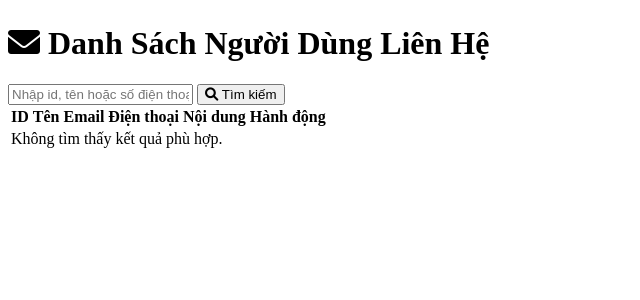
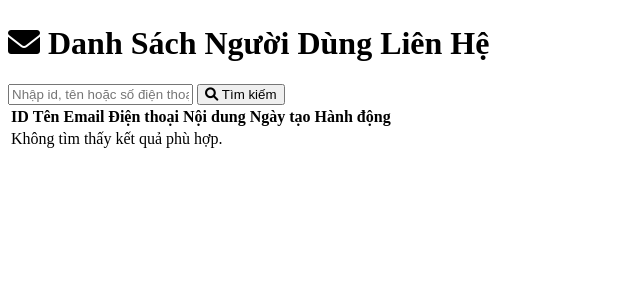
Before and after one commit to NLHN76/Store, a PHP site: page /store/admin_contact.php in a window 1280 px wide. Shown: the part 242-542 px from the top of the page, without its empty margins (0-640 px from the left). Run offline with PHP 8.4, Linux system fonts and the light colour scheme; tables that the repository leaves empty or names only in its code hold one stand-in row (values such as "Sample post").

Commit message:
Thêm ngày tạo của liên hệ admin

```diff
--- a/admin/contact/admin_contact.php
+++ b/admin/contact/admin_contact.php
@@ -39,6 +39,7 @@
                     <th>Email</th>
                     <th>Điện thoại</th>
                     <th>Nội dung</th>
+                    <th>Ngày tạo</th>
                     <th>Hành động</th>
                 </tr>
             </thead>
@@ -53,6 +54,7 @@
                                 <td>".htmlspecialchars($row['email'])."</td>
                                 <td>".htmlspecialchars($row['phone'])."</td>
                                 <td>".htmlspecialchars($row['message'])."</td>
+                                  <td>".htmlspecialchars($row['created_at'])."</td>
                                 <td>
                                     <form class='delete-form' action='' method='POST' onsubmit='return confirm(\"Bạn có chắc chắn muốn xóa không?\")'>
                                         <input type='hidden' name='id' value='{$row['id']}'>
--- a/shipper/shipper_dashboard.php
+++ b/shipper/shipper_dashboard.php
@@ -71,6 +71,7 @@
                         };
                     }
                 ?>
+
                 <tr class="<?= $status_class ?>"
                     <?= $row['status'] !== 'Đã giao hàng' ? 'data-bs-toggle="collapse" data-bs-target="#order'.$row['id'].'" style="cursor:pointer;"' : '' ?>>
                     <td>#<?= $row['id'] ?></td>
```
